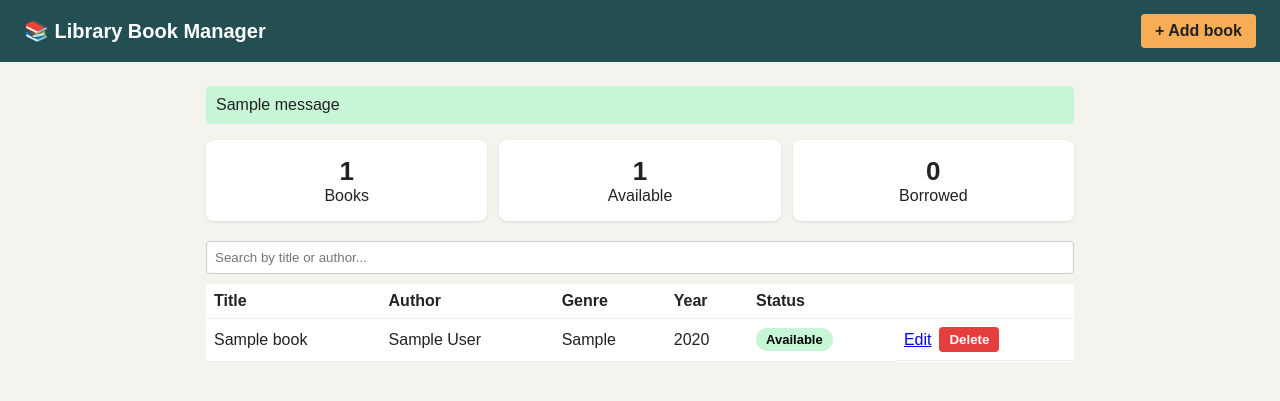
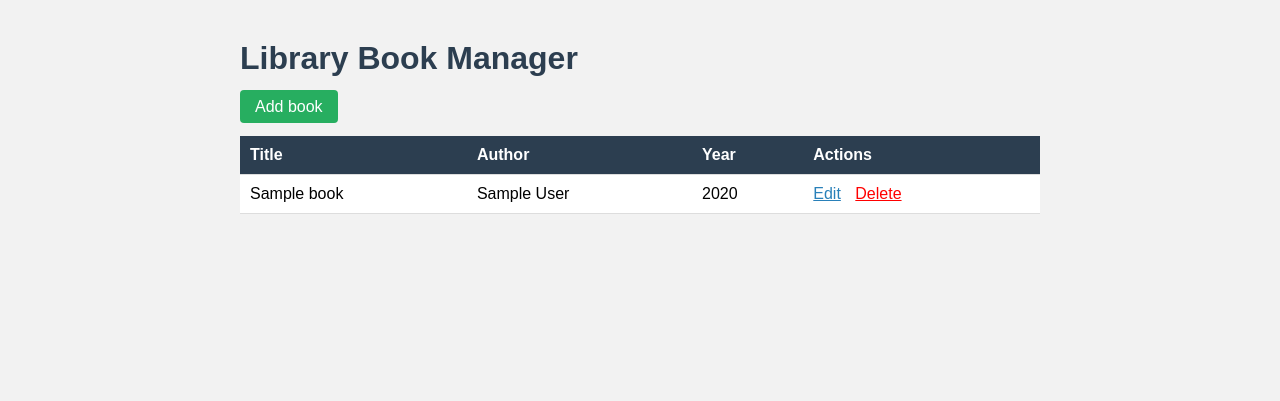
Before and after one commit to Thex006/library-book-manager, a Flask app: page / in a window 1280 px wide. Shown: the top 401 px of the page. Run offline with Flask 3, Linux system fonts and the light colour scheme; tables that the repository leaves empty hold one stand-in row (values such as "Sample post"); one stand-in notice (Sample message) is shown.

Commit message:
Simple version: HTML, CSS, SQL

```diff
--- /dev/null
+++ b/database.sql
@@ -0,0 +1,7 @@
+/* Table that stores the books */
+CREATE TABLE IF NOT EXISTS books (
+    id     INTEGER PRIMARY KEY AUTOINCREMENT,
+    title  TEXT NOT NULL,
+    author TEXT NOT NULL,
+    year   INTEGER
+);
--- a/main.py
+++ b/main.py
@@ -1,92 +1,70 @@
 import sqlite3
-from flask import Flask, render_template, request, redirect, flash
+from flask import Flask, render_template, request, redirect
 
 app = Flask(__name__)
-app.secret_key = "library-secret"
-DB = "library.db"
-GENRES = ["Fiction", "Science", "History", "Technology", "Children", "Other"]
 
 
-def db():
-    con = sqlite3.connect(DB)
+# connect to the database
+def get_db():
+    con = sqlite3.connect("library.db")
     con.row_factory = sqlite3.Row
     return con
 
 
+# create the table from database.sql
 def create_table():
-    con = db()
-    con.execute("""
-        CREATE TABLE IF NOT EXISTS books (
-            id        INTEGER PRIMARY KEY AUTOINCREMENT,
-            title     TEXT NOT NULL,
-            author    TEXT NOT NULL,
-            genre     TEXT,
-            year      INTEGER,
-            available INTEGER DEFAULT 1
-        )
-    """)
-    con.commit()
+    con = get_db()
+    con.executescript(open("database.sql").read())
     con.close()
 
 
+# READ - show all books
 @app.route("/")
 def index():
-    con = db()
-    books = con.execute("SELECT * FROM books ORDER BY title").fetchall()
+    con = get_db()
+    books = con.execute("SELECT * FROM books").fetchall()
     con.close()
-    borrowed = sum(1 for b in books if b["available"] == 0)
-    return render_template("index.html", books=books, borrowed=borrowed)
+    return render_template("index.html", books=books)
 
 
+# CREATE - add a new book
 @app.route("/add", methods=["GET", "POST"])
 def add():
     if request.method == "POST":
-        f = request.form
-        con = db()
-        con.execute("INSERT INTO books (title, author, genre, year) VALUES (?, ?, ?, ?)",
-                    (f["title"], f["author"], f["genre"], f["year"]))
+        con = get_db()
+        con.execute("INSERT INTO books (title, author, year) VALUES (?, ?, ?)",
+                    (request.form["title"], request.form["author"], request.form["year"]))
         con.commit()
         con.close()
-        flash("Book added.")
         return redirect("/")
-    return render_template("form.html", book=None, genres=GENRES)
+    return render_template("add.html")
 
 
-@app.route("/edit/<int:book_id>", methods=["GET", "POST"])
-def edit(book_id):
-    con = db()
+# UPDATE - edit a book
+@app.route("/edit/<int:id>", methods=["GET", "POST"])
+def edit(id):
+    con = get_db()
     if request.method == "POST":
-        f = request.form
-        con.execute("UPDATE books SET title=?, author=?, genre=?, year=? WHERE id=?",
-                    (f["title"], f["author"], f["genre"], f["year"], book_id))
+        con.execute("UPDATE books SET title = ?, author = ?, year = ? WHERE id = ?",
+                    (request.form["title"], request.form["author"], request.form["year"], id))
         con.commit()
         con.close()
-        flash("Book updated.")
         return redirect("/")
-    book = con.execute("SELECT * FROM books WHERE id = ?", (book_id,)).fetchone()
+    book = con.execute("SELECT * FROM books WHERE id = ?", (id,)).fetchone()
     con.close()
-    return render_template("form.html", book=book, genres=GENRES)
+    return render_template("edit.html", book=book)
 
 
-@app.route("/toggle/<int:book_id>", methods=["POST"])
-def toggle(book_id):
-    con = db()
-    con.execute("UPDATE books SET available = 1 - available WHERE id = ?", (book_id,))
+# DELETE - remove a book
+@app.route("/delete/<int:id>")
+def delete(id):
+    con = get_db()
+    con.execute("DELETE FROM books WHERE id = ?", (id,))
     con.commit()
     con.close()
     return redirect("/")
 
 
-@app.route("/delete/<int:book_id>", methods=["POST"])
-def delete(book_id):
-    con = db()
-    con.execute("DELETE FROM books WHERE id = ?", (book_id,))
-    con.commit()
-    con.close()
-    flash("Book deleted.")
-    return redirect("/")
-
-
-if __name__ == "__main__":
-    create_table()
-    app.run(debug=True)
+# start the website
+create_table()
+app.run(debug=True)
--- a/static/script.js
+++ /dev/null
@@ -1,16 +0,0 @@
-document.querySelectorAll(".delete-form").forEach(function (form) {
-  form.addEventListener("submit", function (e) {
-    if (!confirm("Delete this book?")) e.preventDefault();
-  });
-});
-
-var search = document.getElementById("search");
-if (search) {
-  search.addEventListener("input", function () {
-    var text = search.value.toLowerCase();
-    document.querySelectorAll("table tr").forEach(function (row, i) {
-      if (i === 0) return;
-      row.style.display = row.innerText.toLowerCase().includes(text) ? "" : "none";
-    });
-  });
-}
--- a/static/style.css
+++ b/static/style.css
@@ -1,22 +1,80 @@
-* { box-sizing: border-box; }
-body { margin: 0; font-family: Arial, sans-serif; background: #f5f3ee; color: #222; }
-header { background: #234e52; padding: 14px 24px; display: flex; justify-content: space-between; align-items: center; }
-.logo { color: #fff; font-size: 20px; font-weight: bold; text-decoration: none; }
-.btn { background: #f6ad55; color: #222; padding: 8px 14px; border-radius: 4px; text-decoration: none; font-weight: bold; }
-main { max-width: 900px; margin: 24px auto; padding: 0 16px; }
-.card { background: #fff; border-radius: 8px; padding: 16px; margin-bottom: 16px; box-shadow: 0 1px 3px rgba(0,0,0,.1); }
-label { display: block; margin-bottom: 10px; }
-input, select { width: 100%; padding: 8px; margin-top: 4px; border: 1px solid #ccc; border-radius: 4px; }
-button { background: #f6ad55; border: 0; padding: 8px 14px; border-radius: 4px; cursor: pointer; font-weight: bold; }
-button.danger { background: #e53e3e; color: #fff; padding: 5px 10px; }
-.status { padding: 4px 10px; border-radius: 12px; font-size: 13px; }
-.status.ok { background: #c6f6d5; }
-.status.out { background: #fed7d7; }
-.flash { background: #c6f6d5; padding: 10px; border-radius: 4px; }
-.stats { display: flex; gap: 12px; }
-.stats .card { flex: 1; text-align: center; }
-.stats b { font-size: 26px; }
-#search { margin-bottom: 10px; }
-table { width: 100%; background: #fff; border-collapse: collapse; }
-th, td { padding: 8px; border-bottom: 1px solid #eee; text-align: left; }
-.actions { display: flex; gap: 8px; align-items: center; }
+/* whole page */
+body {
+    font-family: Arial, sans-serif;
+    background-color: #f2f2f2;
+    max-width: 800px;
+    margin: 40px auto;
+    padding: 0 20px;
+}
+
+/* title */
+h1 {
+    color: #2c3e50;
+}
+
+/* table */
+table {
+    width: 100%;
+    border-collapse: collapse;
+    background-color: white;
+    margin-top: 20px;
+}
+
+th, td {
+    padding: 10px;
+    border-bottom: 1px solid #ddd;
+    text-align: left;
+}
+
+th {
+    background-color: #2c3e50;
+    color: white;
+}
+
+/* links */
+a {
+    color: #2980b9;
+    margin-right: 10px;
+}
+
+/* delete link */
+.delete {
+    color: red;
+}
+
+/* add book button */
+.button {
+    background-color: #27ae60;
+    color: white;
+    padding: 8px 15px;
+    text-decoration: none;
+    border-radius: 4px;
+}
+
+/* form */
+form {
+    background-color: white;
+    padding: 20px;
+    margin-bottom: 15px;
+}
+
+label {
+    display: block;
+    margin-top: 10px;
+}
+
+input {
+    width: 100%;
+    padding: 8px;
+    margin-top: 5px;
+}
+
+/* save button */
+button {
+    margin-top: 15px;
+    background-color: #27ae60;
+    color: white;
+    border: none;
+    padding: 10px 20px;
+    cursor: pointer;
+}
--- a/templates/base.html
+++ /dev/null
@@ -1,20 +0,0 @@
-<!DOCTYPE html>
-<html>
-<head>
-  <meta charset="utf-8">
-  <meta name="viewport" content="width=device-width, initial-scale=1">
-  <title>Library Book Manager</title>
-  <link rel="stylesheet" href="/static/style.css">
-</head>
-<body>
-  <header>
-    <a href="/" class="logo">📚 Library Book Manager</a>
-    <a href="/add" class="btn">+ Add book</a>
-  </header>
-  <main>
-    {% for msg in get_flashed_messages() %}<p class="flash">{{ msg }}</p>{% endfor %}
-    {% block content %}{% endblock %}
-  </main>
-  <script src="/static/script.js"></script>
-</body>
-</html>
--- a/templates/index.html
+++ b/templates/index.html
@@ -1,35 +1,41 @@
-{% extends "base.html" %}
-{% block content %}
-<div class="stats">
-  <div class="card"><b>{{ books|length }}</b><br>Books</div>
-  <div class="card"><b>{{ books|length - borrowed }}</b><br>Available</div>
-  <div class="card"><b>{{ borrowed }}</b><br>Borrowed</div>
-</div>
+<!DOCTYPE html>
+<html>
+<head>
+    <title>Library Book Manager</title>
+    <link rel="stylesheet" href="/static/style.css">
+</head>
+<body>
 
-<input id="search" placeholder="Search by title or author...">
+    <!-- header -->
+    <h1>Library Book Manager</h1>
+
+    <!-- button to the add page -->
+    <a href="/add" class="button">Add book</a>
+
+    <!-- READ: table with all books -->
     <table>
-  <tr><th>Title</th><th>Author</th><th>Genre</th><th>Year</th><th>Status</th><th></th></tr>
-  {% for b in books %}
         <tr>
-    <td>{{ b.title }}</td><td>{{ b.author }}</td><td>{{ b.genre }}</td><td>{{ b.year }}</td>
+            <th>Title</th>
+            <th>Author</th>
+            <th>Year</th>
+            <th>Actions</th>
+        </tr>
+
+        <!-- one row for each book -->
+        {% for book in books %}
+        <tr>
+            <td>{{ book.title }}</td>
+            <td>{{ book.author }}</td>
+            <td>{{ book.year }}</td>
             <td>
-      <form method="post" action="/toggle/{{ b.id }}">
-        {% if b.available %}
-          <button class="status ok">Available</button>
-        {% else %}
-          <button class="status out">Borrowed</button>
-        {% endif %}
-      </form>
-    </td>
-    <td class="actions">
-      <a href="/edit/{{ b.id }}">Edit</a>
-      <form method="post" action="/delete/{{ b.id }}" class="delete-form">
-        <button class="danger">Delete</button>
-      </form>
+                <!-- UPDATE -->
+                <a href="/edit/{{ book.id }}">Edit</a>
+                <!-- DELETE -->
+                <a href="/delete/{{ book.id }}" class="delete">Delete</a>
             </td>
         </tr>
-  {% else %}
-  <tr><td colspan="6">No books yet. Click "+ Add book".</td></tr>
         {% endfor %}
     </table>
-{% endblock %}
+
+</body>
+</html>
```
Also changed, not shown: templates/add.html (added, +29 -0 lines), templates/edit.html (added, +29 -0 lines), templates/form.html (deleted, +0 -16 lines), README.md. Lines whose indentation alone changed are shown as unchanged.
